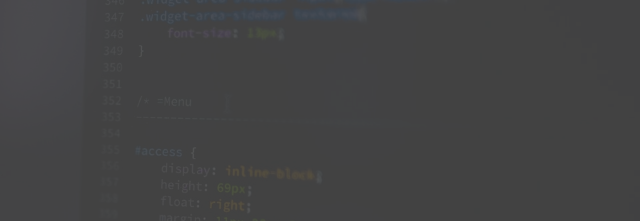
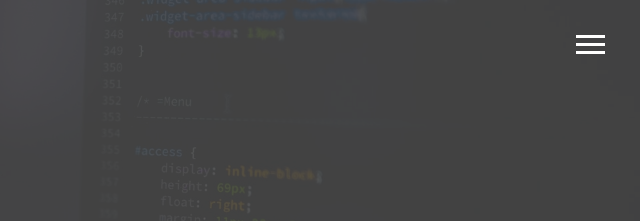
Before and after one commit to YairFernando67/Modern_Portfolio, a website: page dist/index.html in a window 1280 px wide. Shown: the top 221 px of the page, 640-1280 px from the left. Drawn offline with Linux system fonts and the light colour scheme.

Commit message:
Adding the menu icons

```diff
--- /dev/null
+++ b/scss/_menu.scss
@@ -0,0 +1,17 @@
+// MENU BUTTON
+.menu-btn {
+    position: absolute;
+    z-index: 3;
+    right: 35px;
+    top: 35px;
+    cursor: pointer;
+    @include easeOut;
+
+    .btn-line {
+        width: 29px;
+        height: 3px;
+        margin: 0 0 5px 0;
+        background: #fff;
+        @include easeOut;
+    }
+}
--- a/scss/main.scss
+++ b/scss/main.scss
@@ -1,4 +1,5 @@
 @import "variables";
+@import "menu";
 
 * {
     box-sizing: border-box;
```
Also changed, not shown: dist/css/main.css.
